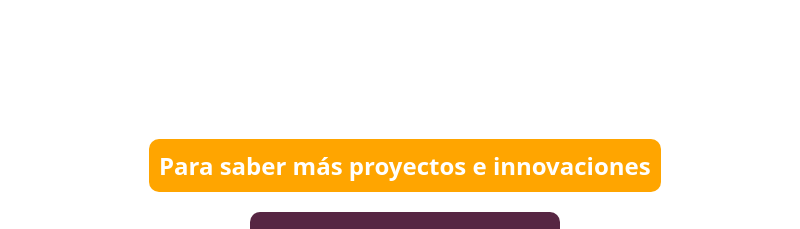
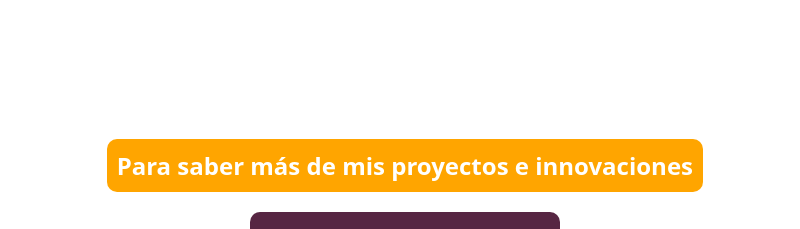
Before and after one commit to Bafaf23/portafolio, a plain HTML site: page index.html in a window 1280 px wide. Shown: the part 1266-1495 px from the top of the page, 0-800 px from the left. Drawn offline with Linux system fonts and the light colour scheme; grey boxes are pictures that could not be loaded.

Commit message:
correction h2

```diff
--- a/index.html
+++ b/index.html
@@ -129,7 +129,7 @@
           </div>
           <div class="contac-txt">
             <div class="contac-titel">
-              <h2>Para saber más proyectos e innovaciones</h2>
+              <h2>Para saber más de mis proyectos e innovaciones</h2>
             </div>
             <div class="contac-card">
               <a href="https://wa.me/+584241736193" target="_blank">
```
